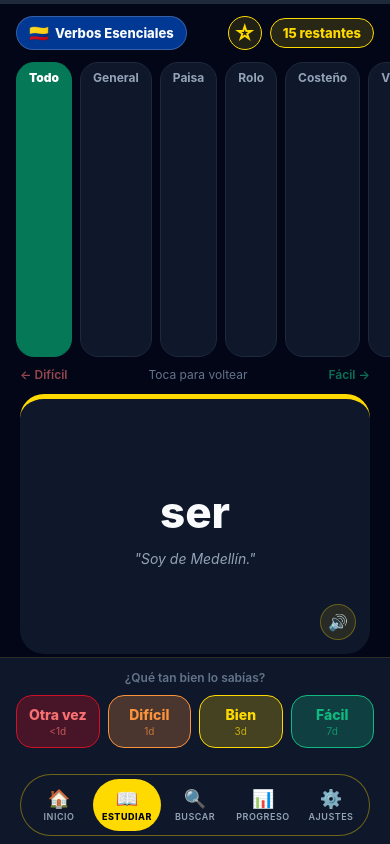
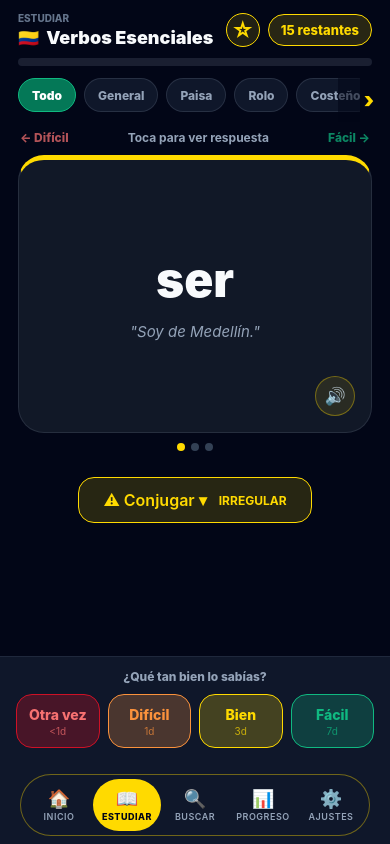
Before and after one commit to mikepitts25/Colombian-Spanish, a React Native app: screen /Study in a window 390 px wide. Built offline with nearby package versions, Linux system fonts and the light colour scheme; what react-native-worklets would draw is missing.

Commit message:
style: clean up study screen

```diff
--- a/src/components/Flashcard.tsx
+++ b/src/components/Flashcard.tsx
@@ -140,24 +140,26 @@ export default function Flashcard({ card, onGrade }: Props) {
 }
 
 const styles = StyleSheet.create({
-  cardWrap: { height: 260 },
+  cardWrap: { height: 278 },
 
   card: {
     ...StyleSheet.absoluteFillObject,
-    backgroundColor: '#0f172a',
-    borderRadius: 24,
+    backgroundColor: '#111827',
+    borderRadius: 26,
+    borderWidth: 1,
+    borderColor: 'rgba(148,163,184,0.16)',
     backfaceVisibility: 'hidden',
     shadowColor: '#000',
-    shadowOpacity: 0.4,
-    shadowRadius: 24,
-    shadowOffset: { width: 0, height: 8 },
+    shadowOpacity: 0.32,
+    shadowRadius: 22,
+    shadowOffset: { width: 0, height: 12 },
     elevation: 12,
     alignItems: 'center',
     justifyContent: 'center',
   },
   cardFront: {
     borderTopWidth: 5,
-    borderTopColor: '#FFDA00',
+    borderTopColor: colors.brand,
     shadowColor: 'rgba(255,218,0,0.2)',
   },
   cardBack: {
@@ -170,49 +172,52 @@ const styles = StyleSheet.create({
     width: '100%',
     alignItems: 'center',
     justifyContent: 'center',
-    padding: 24,
-    gap: 10,
+    paddingHorizontal: 26,
+    paddingVertical: 28,
+    gap: 12,
   },
 
   frontWord: {
     color: colors.textPrimary,
-    fontSize: 44,
-    fontWeight: '800',
+    fontSize: 48,
+    fontWeight: '900',
     textAlign: 'center',
+    letterSpacing: 0,
   },
   backWord: {
     color: colors.textPrimary,
-    fontSize: 32,
-    fontWeight: '800',
+    fontSize: 34,
+    fontWeight: '900',
     textAlign: 'center',
+    letterSpacing: 0,
   },
   example: {
     color: colors.textSecondary,
+    fontSize: 15,
+    fontStyle: 'italic',
+    textAlign: 'center',
+    lineHeight: 21,
+    paddingHorizontal: 8,
+  },
+  exampleBack: {
+    color: colors.textSecondary,
     fontSize: 14,
-    fontStyle: 'italic',
     textAlign: 'center',
     lineHeight: 20,
     paddingHorizontal: 8,
   },
-  exampleBack: {
-    color: colors.textTertiary,
-    fontSize: 13,
-    textAlign: 'center',
-    lineHeight: 18,
-    paddingHorizontal: 8,
-  },
   speakerBtn: {
     position: 'absolute',
-    bottom: 14,
-    right: 14,
-    width: 36,
-    height: 36,
-    borderRadius: 18,
+    bottom: 16,
+    right: 16,
+    width: 40,
+    height: 40,
+    borderRadius: 20,
     backgroundColor: 'rgba(255,218,0,0.1)',
     borderWidth: 1,
-    borderColor: 'rgba(255,218,0,0.3)',
+    borderColor: 'rgba(255,218,0,0.36)',
     alignItems: 'center',
     justifyContent: 'center',
   },
-  speakerIcon: { fontSize: 16 },
+  speakerIcon: { fontSize: 17 },
 });
--- a/src/i18n/translations.ts
+++ b/src/i18n/translations.ts
@@ -102,7 +102,7 @@ export const translations = {
     'study.goHome': '← Ir al Inicio',
     'study.cardsLeft': '{count} restantes',
     'study.hint.hard': '← Difícil',
-    'study.hint.flip': 'Toca para voltear',
+    'study.hint.flip': 'Toca para ver respuesta',
     'study.hint.easy': 'Fácil →',
     'study.favorite.save': 'Guardar en favoritas',
     'study.favorite.remove': 'Quitar de favoritas',
@@ -429,7 +429,7 @@ export const translations = {
     'study.goHome': '← Go Home',
     'study.cardsLeft': '{count} left',
     'study.hint.hard': '← Hard',
-    'study.hint.flip': 'Tap to flip',
+    'study.hint.flip': 'Tap card for answer',
     'study.hint.easy': 'Easy →',
     'study.favorite.save': 'Save to phrasebook',
     'study.favorite.remove': 'Remove from phrasebook',
--- a/src/screens/StudyScreen.tsx
+++ b/src/screens/StudyScreen.tsx
@@ -110,16 +110,13 @@ export default function StudyScreen() {
 
   return (
     <SafeAreaView style={styles.wrap}>
-      {/* Thin daily progress bar */}
-      <View style={styles.progressTrack}>
-        <View style={[styles.progressFill, { width: `${progress * 100}%` }]} />
+      <View style={styles.sessionHeader}>
+        <View style={styles.sessionTitleBlock}>
+          <Text style={styles.sessionEyebrow}>{t('tabs.study')}</Text>
+          <View style={styles.deckTitleRow}>
+            <Text style={styles.deckPillFlag}>🇨🇴</Text>
+            <Text style={styles.deckTitle} numberOfLines={1}>{activeDeck.name}</Text>
           </View>
-
-      {/* Study header */}
-      <View style={styles.studyHeader}>
-        <View style={styles.deckPill}>
-          <Text style={styles.deckPillFlag}>🇨🇴</Text>
-          <Text style={styles.deckPillName} numberOfLines={1}>{activeDeck.name}</Text>
         </View>
         <View style={styles.studyHeaderActions}>
           {card && (
@@ -137,9 +134,16 @@ export default function StudyScreen() {
         </View>
       </View>
 
+      <View style={styles.progressTrack}>
+        <View style={[styles.progressFill, { width: `${progress * 100}%` }]} />
+      </View>
+
+      <View style={styles.regionFilterWrap}>
         <ScrollView
+          testID="region-filter-scroll"
           horizontal
           showsHorizontalScrollIndicator={false}
+          style={styles.regionScroller}
           contentContainerStyle={styles.regionRow}
         >
           {REGION_FILTERS.map((region) => (
@@ -154,6 +158,16 @@ export default function StudyScreen() {
             </Pressable>
           ))}
         </ScrollView>
+        <View
+          testID="region-filter-overflow-cue"
+          pointerEvents="none"
+          style={styles.regionOverflowCue}
+        >
+          <View style={styles.regionOverflowFadeWide} />
+          <View style={styles.regionOverflowFadeTight} />
+          <Text style={styles.regionOverflowChevron}>›</Text>
+        </View>
+      </View>
 
       {/* Swipe hints */}
       <View style={styles.swipeHints}>
@@ -229,22 +243,43 @@ const styles = StyleSheet.create({
   goHomeBtnText: { color: '#020617', fontWeight: '800', fontSize: 14 },
 
   progressTrack: {
-    height: 4,
-    backgroundColor: '#1e293b',
-    width: '100%',
+    height: 8,
+    backgroundColor: 'rgba(148,163,184,0.16)',
+    borderRadius: 999,
+    marginHorizontal: 18,
+    marginBottom: 12,
+    overflow: 'hidden',
   },
   progressFill: {
-    height: 4,
+    height: '100%',
     backgroundColor: colors.brand,
-    borderRadius: 2,
+    borderRadius: 999,
   },
 
-  studyHeader: {
+  sessionHeader: {
     flexDirection: 'row',
     alignItems: 'center',
     justifyContent: 'space-between',
-    paddingHorizontal: 16,
-    paddingVertical: 12,
+    paddingHorizontal: 18,
+    paddingTop: 12,
+    paddingBottom: 10,
+    gap: 12,
+  },
+  sessionTitleBlock: {
+    minWidth: 0,
+    flex: 1,
+  },
+  sessionEyebrow: {
+    color: colors.textTertiary,
+    fontSize: 10,
+    fontWeight: '800',
+    textTransform: 'uppercase',
+  },
+  deckTitleRow: {
+    flexDirection: 'row',
+    alignItems: 'center',
+    gap: 7,
+    marginTop: 3,
   },
   studyHeaderActions: {
     flexDirection: 'row',
@@ -267,24 +302,16 @@ const styles = StyleSheet.create({
     fontWeight: '800',
     lineHeight: 24,
   },
-  deckPill: {
-    flexDirection: 'row',
-    alignItems: 'center',
-    gap: 6,
-    backgroundColor: colors.accentBlue,
-    paddingHorizontal: 12,
-    paddingVertical: 6,
-    borderRadius: 20,
-    borderWidth: 1,
-    borderColor: 'rgba(255,255,255,0.2)',
+  deckPillFlag: { fontSize: 17 },
+  deckTitle: {
+    color: colors.textPrimary,
+    fontSize: 18,
+    fontWeight: '900',
     flexShrink: 1,
-    maxWidth: '75%',
   },
-  deckPillFlag: { fontSize: 16 },
-  deckPillName: { color: colors.textPrimary, fontSize: 13, fontWeight: '800', flexShrink: 1 },
   cardsLeftPill: {
     paddingHorizontal: 12,
-    paddingVertical: 6,
+    paddingVertical: 7,
     borderRadius: 20,
     backgroundColor: 'rgba(255,218,0,0.15)',
     borderWidth: 1.5,
@@ -292,41 +319,79 @@ const styles = StyleSheet.create({
   },
   cardsLeftText: { color: colors.brand, fontSize: 13, fontWeight: '800' },
 
+  regionFilterWrap: {
+    position: 'relative',
+    minHeight: 44,
+    marginBottom: 8,
+  },
+  regionScroller: {
+    flexGrow: 0,
+    maxHeight: 44,
+  },
   regionRow: {
+    alignItems: 'center',
     gap: 8,
-    paddingHorizontal: 16,
-    paddingBottom: 10,
+    paddingHorizontal: 18,
+    paddingRight: 52,
   },
   regionChip: {
-    paddingHorizontal: 12,
-    paddingVertical: 7,
-    borderRadius: 18,
+    minHeight: 34,
+    justifyContent: 'center',
+    paddingHorizontal: 13,
+    borderRadius: 17,
     backgroundColor: colors.surface,
     borderWidth: 1,
-    borderColor: colors.border,
+    borderColor: 'rgba(148,163,184,0.18)',
   },
   regionChipActive: {
     backgroundColor: '#047857',
-    borderColor: '#047857',
+    borderColor: '#10b981',
   },
-  regionChipText: { color: colors.textSecondary, fontSize: 12, fontWeight: '700' },
+  regionChipText: { color: colors.textSecondary, fontSize: 12, fontWeight: '800' },
   regionChipTextActive: { color: '#ffffff', fontWeight: '900' },
+  regionOverflowCue: {
+    position: 'absolute',
+    top: 0,
+    right: 0,
+    bottom: 0,
+    width: 52,
+    alignItems: 'flex-end',
+    justifyContent: 'center',
+  },
+  regionOverflowFadeWide: {
+    ...StyleSheet.absoluteFillObject,
+    backgroundColor: 'rgba(2,6,23,0.55)',
+  },
+  regionOverflowFadeTight: {
+    position: 'absolute',
+    right: 0,
+    top: 0,
+    bottom: 0,
+    width: 30,
+    backgroundColor: colors.bg,
+  },
+  regionOverflowChevron: {
+    color: colors.brand,
+    fontSize: 22,
+    fontWeight: '900',
+    paddingRight: 16,
+  },
 
   swipeHints: {
     flexDirection: 'row',
     justifyContent: 'space-between',
     alignItems: 'center',
     paddingHorizontal: 20,
-    marginBottom: 12,
+    marginBottom: 10,
   },
-  swipeHard: { color: 'rgba(248,113,113,0.6)', fontSize: 12, fontWeight: '600' },
-  swipeTap: { color: colors.textTertiary, fontSize: 12 },
-  swipeEasy: { color: 'rgba(16,185,129,0.6)', fontSize: 12, fontWeight: '600' },
+  swipeHard: { color: 'rgba(248,113,113,0.72)', fontSize: 12, fontWeight: '800' },
+  swipeTap: { color: colors.textSecondary, fontSize: 12, fontWeight: '700' },
+  swipeEasy: { color: 'rgba(16,185,129,0.72)', fontSize: 12, fontWeight: '800' },
 
   cardArea: {
     flex: 1,
-    paddingHorizontal: 20,
-    gap: 14,
+    paddingHorizontal: 18,
+    gap: 10,
   },
   quizCta: {
     marginTop: 6,
@@ -349,27 +414,28 @@ const styles = StyleSheet.create({
   dotActive: { backgroundColor: colors.brand },
 
   gradeBar: {
-    backgroundColor: '#0f172a',
+    backgroundColor: colors.surface,
     borderTopWidth: 1,
-    borderTopColor: 'rgba(255,218,0,0.12)',
+    borderTopColor: 'rgba(148,163,184,0.12)',
     paddingHorizontal: 16,
     paddingTop: 12,
     paddingBottom: 16,
     gap: 10,
   },
   gradeLabel: {
-    color: colors.textTertiary,
+    color: colors.textSecondary,
     fontSize: 12,
-    fontWeight: '600',
+    fontWeight: '800',
     textAlign: 'center',
   },
   gradeButtons: { flexDirection: 'row', gap: 8 },
   gradeBtn: {
     flex: 1,
+    minHeight: 54,
     alignItems: 'center',
     justifyContent: 'center',
     gap: 2,
-    paddingVertical: 10,
+    paddingVertical: 9,
     borderRadius: 16,
     borderWidth: 1.5,
   },
```
Also changed, not shown: 1 other file (tests, documents, lock files or other folders). Lines whose indentation alone changed are shown as unchanged.
